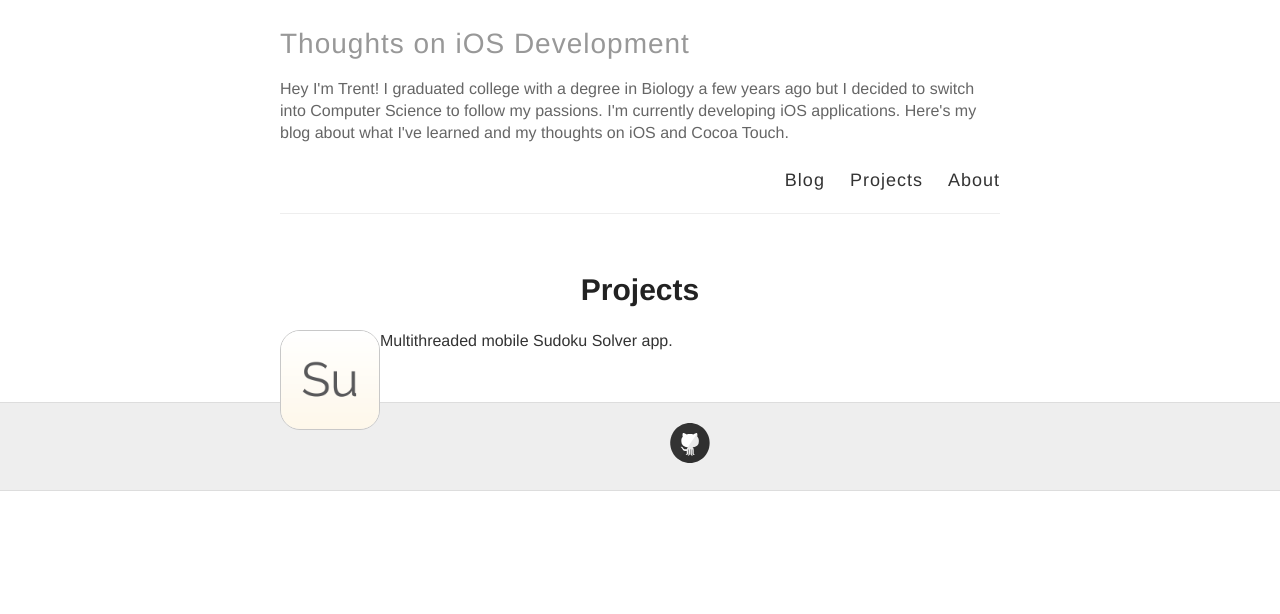
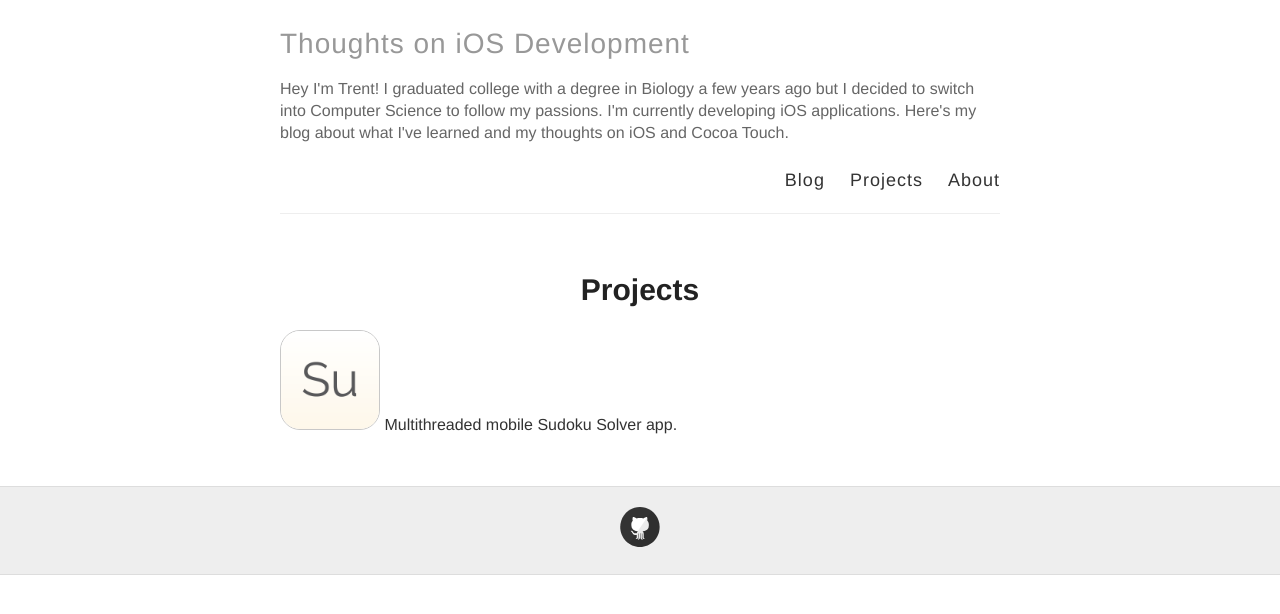
Before and after one commit to trentyou/trentyou.github.io, a Jekyll site: the page built from projects.md, in a window 1280 px wide. Shown: the top 614 px of the page. Built offline with Jekyll 4.4.1, drawn with Linux system fonts in a browser that asks for light colours.

Commit message:
Updated projects.md

```diff
--- a/projects.md
+++ b/projects.md
@@ -11,13 +11,9 @@ published: true
 <ul style="list-style:none; margin:0; padding:0">
 
   <li>
-    <div style="float:left">
       <a href="https://itunes.apple.com/us/app/pocket-sudoku-solver/id991259276?mt=8">
       <img src="http://trentyou.github.io/images/SudokuSolverIcon.png" style=" height:100px; width:100px; border-radius:20px; border-style:solid; border-width:1px; border-color:#C8C8C8">
       </a>
-    </div>
-    <div>
     Multithreaded mobile Sudoku Solver app.
-    </div>
   </li>
 </ul>
```
